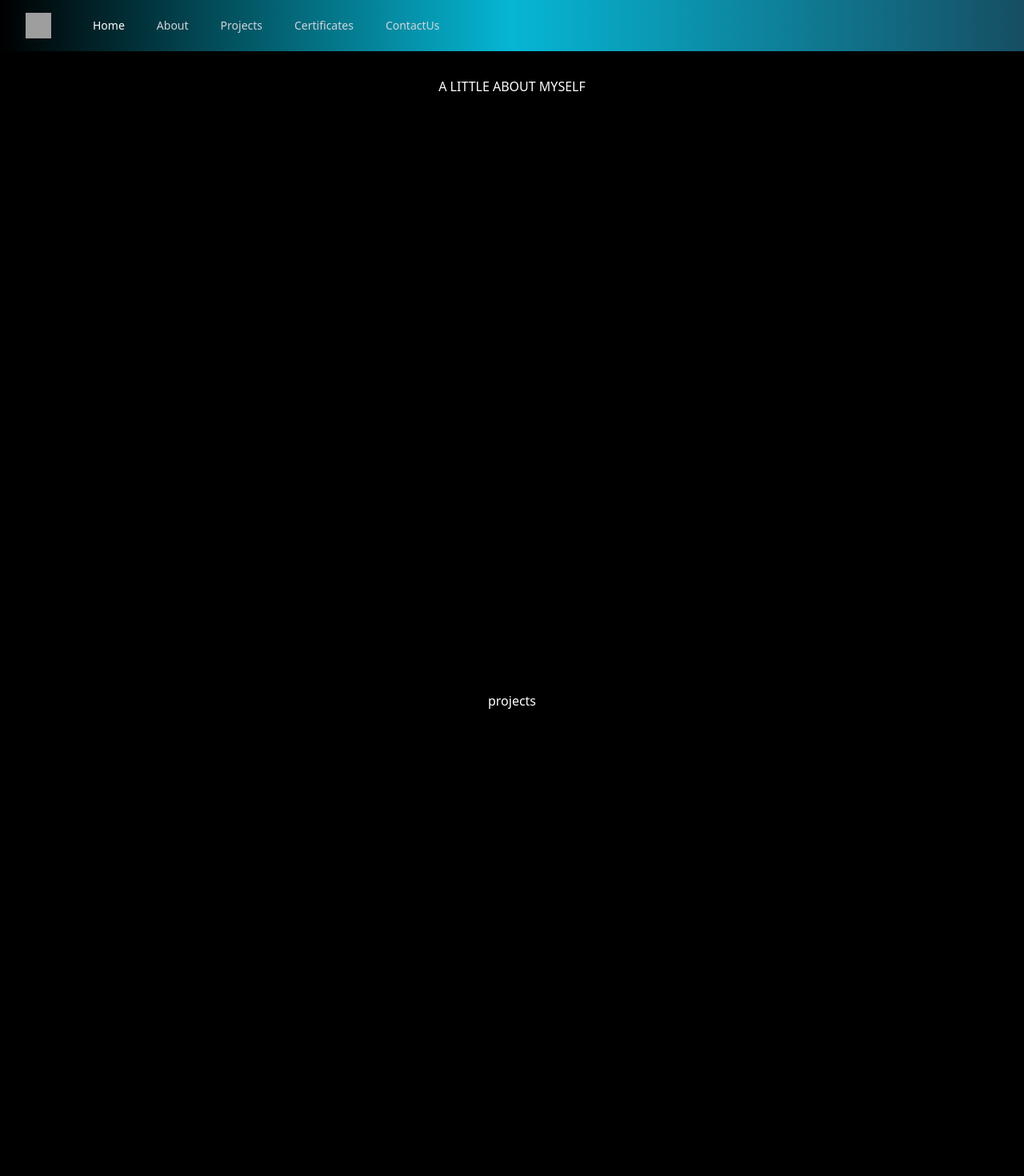
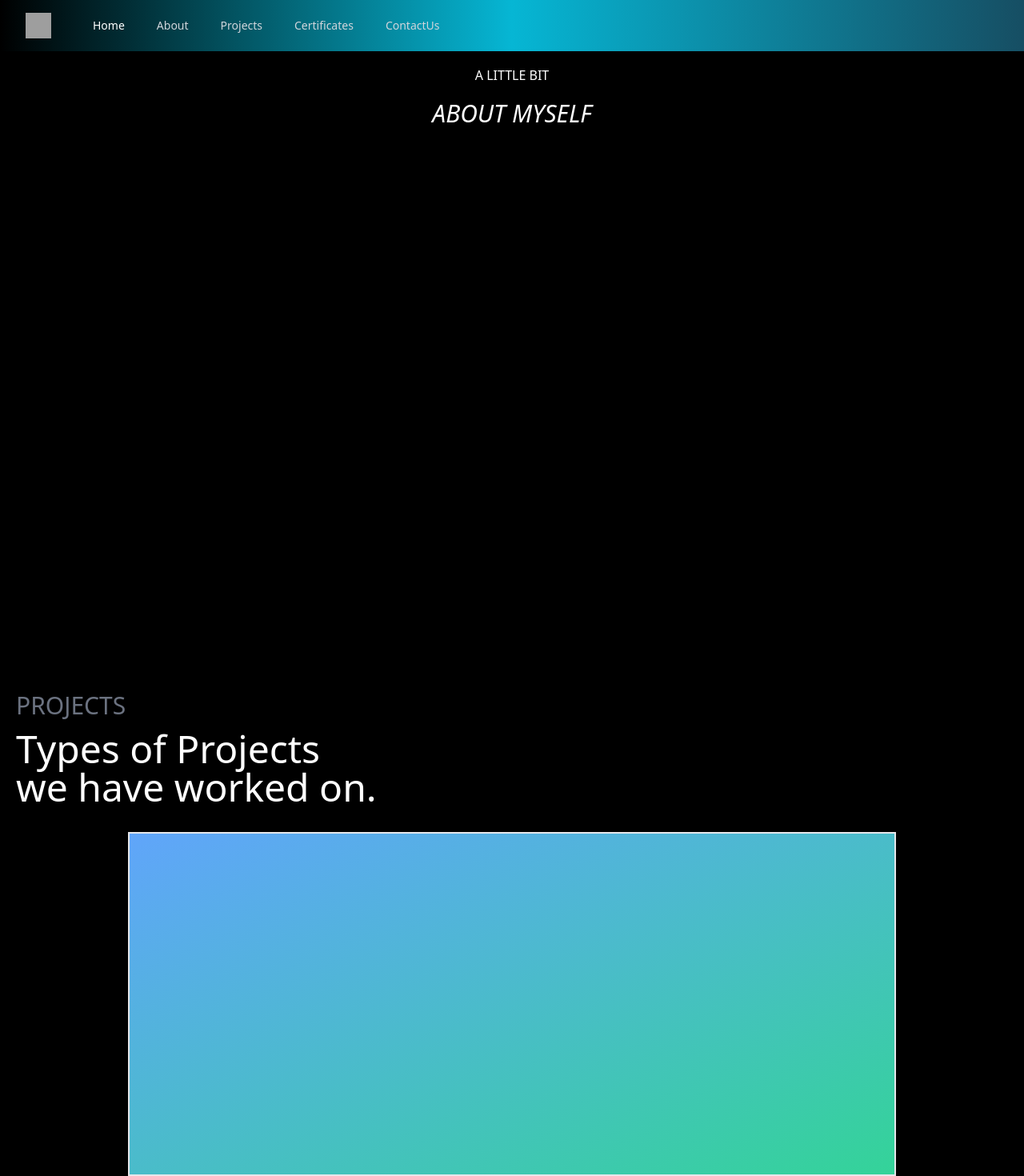
Before and after one commit to rm5973/xor_website, a React (Create React App) app: page / in a window 1280 px wide. Shown: the top 1470 px of the page at 80% size. Built offline with nearby package versions, Linux system fonts and the light colour scheme; grey boxes are pictures that could not be loaded.

Commit message:
new updates

```diff
--- a/package.json
+++ b/package.json
@@ -11,6 +11,7 @@
     "react": "^17.0.2",
     "react-dom": "^17.0.2",
     "react-scripts": "5.0.0",
+    "react-scroll": "^1.8.5",
     "web-vitals": "^2.1.4"
   },
   "scripts": {
--- a/src/App.jsx
+++ b/src/App.jsx
@@ -1,15 +1,17 @@
 import React from "react";
+
 import Abt from "./compo/abt";
 import Navbar from "./compo/navbar";
 import Projects from "./compo/proj";
 
 function App() {
   return (<div>
-    <div>   <Navbar />
+    <div id="home">   <Navbar />
 
 </div>
-<div className=" bg-black   h-screen h-1/2" ><Abt /></div>
-  <div className="bg-black h-screen"> <Projects /></div>
+<div className=" bg-black   h-screen " id="about" ><Abt /></div>
+  <div className="bg-black h-screen" id="projects"> <Projects /></div>
+
  </div>
 
 
--- a/src/compo/abt.jsx
+++ b/src/compo/abt.jsx
@@ -2,13 +2,21 @@ import React from "react";
 export default function Abt() {
     return (
         <div>
-            <nav >
+
+            <div >
                 <div >
-                    <div>
-                        <h1 class="text-white text-center py-8"> A LITTLE ABOUT MYSELF </h1>
-                    </div>
+                    <div class="flex flex-col
+                    items-center justify-center" >
+                        <div class="py-4">
+                            <h1 class="text-center border-2 w-28 border-black hover:border-[#3BECE1] text-white ">
+                                A LITTLE BIT
+                            </h1>
+                        </div>
+                        <h1 class="text-white italic font-Roboto text-3xl"> ABOUT  MYSELF </h1></div>
+
                 </div>
-            </nav>
+            </div>
+
         </div>
 
     )
--- a/src/compo/navbar.jsx
+++ b/src/compo/navbar.jsx
@@ -1,6 +1,6 @@
 import React, { useState } from "react";
 import { Transition } from "@headlessui/react";
-
+import {Link} from 'react-scroll'
 function Navbar() {
   const [isOpen, setIsOpen] = useState(false);
   return (
@@ -19,38 +19,39 @@ function Navbar() {
               <div className="hidden md:block">
                 <div className="ml-10 flex items-baseline space-x-4">
                   <a
-                    href="#"
+
                     className=" hover:bg-gray-700 text-white px-3 py-2 rounded-md text-sm font-medium"
                   >
-                    Home
+                    <Link activeClass="active" to="home" spy={true} smooth={true}>Home</Link>
                   </a>
 
                   <a
-                    href="#"
+
                     className="text-gray-300 hover:bg-gray-700 hover:text-white px-3 py-2 rounded-md text-sm font-medium"
                   >
-                    About
+                    <Link  to="about" spy={true} smooth={true}>About</Link>
                   </a>
 
                   <a
-                    href="#"
+
                     className="text-gray-300 hover:bg-gray-700 hover:text-white px-3 py-2 rounded-md text-sm font-medium"
                   >
-                    Projects
+                    <Link  to="projects" spy={true} smooth={true}>Projects</Link>
                   </a>
 
                   <a
-                    href="#"
+
                     className="text-gray-300 hover:bg-gray-700 hover:text-white px-3 py-2 rounded-md text-sm font-medium"
-                  >
-                    Certificates
+                  ><Link  to="certificates" spy={true} smooth={true}>
+                    Certificates</Link>
                   </a>
 
                   <a
-                    href="#"
+
                     className="text-gray-300 hover:bg-gray-700 hover:text-white px-3 py-2 rounded-md text-sm font-medium"
                   >
-                    ContactUs
+                    <Link  to="contactus" spy={true} smooth={true}>
+                    ContactUs</Link>
                   </a>
                 </div>
               </div>
--- a/src/compo/proj.jsx
+++ b/src/compo/proj.jsx
@@ -3,7 +3,17 @@ import React from "react";
 export default function Projects(){
     return(
     <div>
-      <h1 class="text-center text-white"> projects</h1>
+      <h1 class="text-start text-gray-500 pl-5 text-3xl">PROJECTS</h1>
+     <p class="text-white text-5xl pl-5 pt-3"> Types of Projects</p>
+      <p class="text-white text-5xl pl-5 ">we have worked on.</p>
+       <div class="flex flex-col items-center justify-center pt-8  ">
+         <div class="border-2 flex h-coustomh w-3/4 bg-gradient-to-br from-blue-400 to-emerald-400 ">
+
+
+       </div>
+
+
+      </div>
 
     </div>)
 }
--- a/tailwind.config.js
+++ b/tailwind.config.js
@@ -3,7 +3,13 @@ module.exports = {
     "./src/**/*.{js,jsx,ts,tsx}",
   ],
   theme: {
-    extend: {},
+    extend: {
+      height: {
+
+        coustomh: '430px',
+
+      },
+    },
   },
   plugins: [],
 }
```
Also changed, not shown: 1 other file (tests, documents, lock files or other folders).
